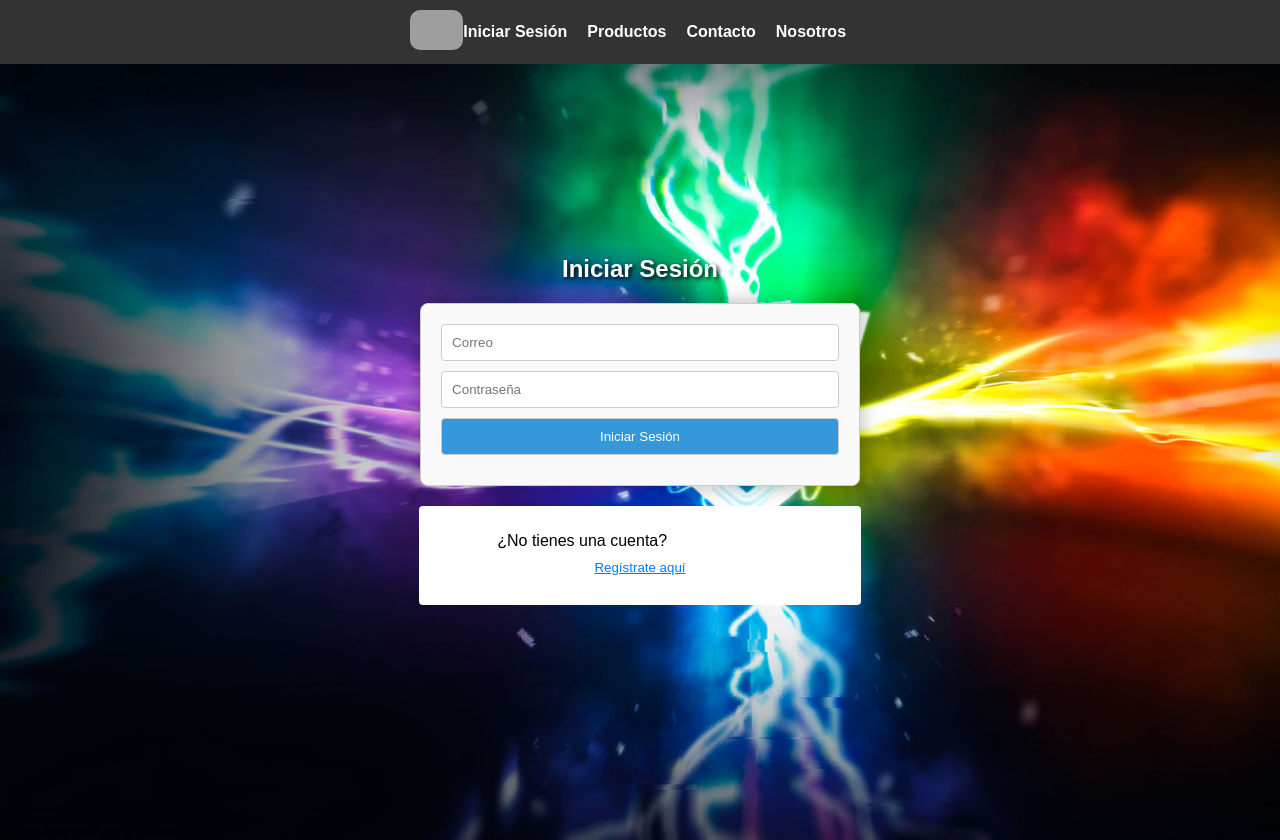
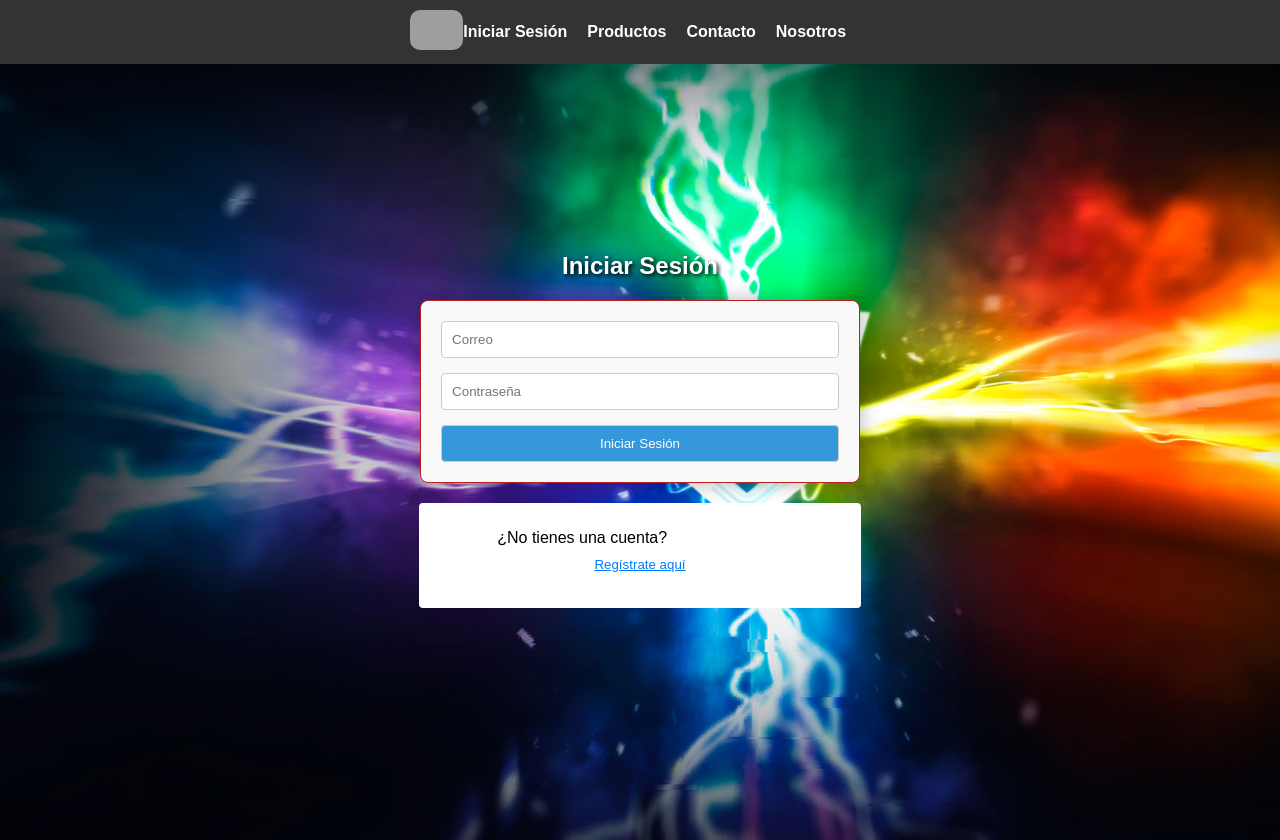
Before and after one commit to EmanuelAyala13/GeneracionZFinal, a React (Create React App) app: page /iniciar-sesion in a window 1280 px wide. Built offline with nearby package versions, Linux system fonts and the light colour scheme; grey boxes are pictures that could not be loaded.

Commit message:
first commit

```diff
--- a/src/pages/IniciarSesion.css
+++ b/src/pages/IniciarSesion.css
@@ -10,7 +10,7 @@
   width: 90%;
   max-width: 400px;
   padding: 20px;
-  border: 1px solid #ccc;
+  border: 1px solid #b92020;
   border-radius: 8px;
   background-color: #f9f9f9;
   text-align: center;
@@ -20,7 +20,7 @@
 .user-info-container h2 {
   font-size: 24px;
   margin-bottom: 10px;
-  color: white;
+  color: rgb(0, 15, 153);
   text-shadow: 2px 2px 4px black;
 }
 
@@ -53,20 +53,6 @@
   color: #65b300;
 }
 
-.logout-button {
-  padding: 10px 20px;
-  border: none;
-  border-radius: 4px;
-  background-color: #dc3545;
-  color: white;
-  cursor: pointer;
-  transition: background-color 0.3s ease;
-}
-
-.logout-button:hover {
-  background-color: #c82333;
-}
-
 .input-field,
 .button {
   width: 100%;
@@ -85,13 +71,40 @@
   color: #0056b3;
 }
 
-.form-container > *,
-.signup-link > * {
-  margin-bottom: 10px;
+.logout-container {
+  width: 100%;
+  text-align: center;
+  margin-top: 20px;
 }
 
-.user-info {
-  margin-bottom: 20px;
+.logout-button {
+  width: 150px;
+  padding: 10px;
+  border: none;
+  border-radius: 4px;
+  background-color: #dc3545;
+  color: white;
+  cursor: pointer;
+  transition: background-color 0.3s ease;
+}
+
+.logout-button:hover {
+  background-color: #c82333;
+}
+
+.cancel-button {
+  width: 150px;
+  padding: 10px;
+  border: none;
+  border-radius: 4px;
+  background-color: #007bff;
+  color: white;
+  cursor: pointer;
+  transition: background-color 0.3s ease;
+}
+
+.cancel-button:hover {
+  background-color: #0056b3;
 }
 
 @media (max-width: 760px) {
--- a/src/pages/IniciarSesion.js
+++ b/src/pages/IniciarSesion.js
@@ -12,6 +12,8 @@ function IniciarSesion() {
   const [password, setPassword] = useState('');
   const [registeredUsers, setRegisteredUsers] = useState([]);
   const [isLoggedIn, setIsLoggedIn] = useState(false);
+  const [showWelcomeMessage, setShowWelcomeMessage] = useState(false);
+  const [showLogoutConfirmation, setShowLogoutConfirmation] = useState(false);
 
   useEffect(() => {
     const usersFromLocalStorage = JSON.parse(localStorage.getItem('registeredUsers'));
@@ -26,6 +28,7 @@ function IniciarSesion() {
       setLastName(lastName);
       setEmail(email);
       setIsLoggedIn(true);
+      setShowWelcomeMessage(true);
     }
   }, []);
 
@@ -34,6 +37,7 @@ function IniciarSesion() {
     if (user) {
       toast.success('Inicio de sesión exitoso');
       setIsLoggedIn(true);
+      setShowWelcomeMessage(true);
       localStorage.setItem('loggedInUser', JSON.stringify(user));
     } else {
       toast.error('Correo o contraseña incorrectos.');
@@ -51,13 +55,20 @@ function IniciarSesion() {
       localStorage.setItem('registeredUsers', JSON.stringify(updatedUsers));
       toast.success('Registro exitoso. Iniciando sesión automáticamente.');
       setIsLoggedIn(true);
+      setShowWelcomeMessage(true);
       localStorage.setItem('loggedInUser', JSON.stringify(newUser));
     }
   };
 
   const handleLogout = () => {
+    setShowLogoutConfirmation(true);
+  };
+
+  const confirmLogout = () => {
     setIsLoggedIn(false);
+    setShowWelcomeMessage(false);
     localStorage.removeItem('loggedInUser');
+    setShowLogoutConfirmation(false);
   };
 
   const toggleForm = () => {
@@ -66,16 +77,27 @@ function IniciarSesion() {
 
   return (
     <div>
-      <Navbar isLoggedIn={isLoggedIn} onLogout={handleLogout} />
+      <Navbar isLoggedIn={isLoggedIn} />
       <ToastContainer />
-      {isLoggedIn ? (
+      <div className="container">
+        {showWelcomeMessage && (
           <div className="user-info-container">
-          <h2>Bienvenido, {name} {lastName}</h2>
+            <h2>Bienvenido: {name} {lastName}</h2>
             <p>Correo: {email}</p>
-          <button className="logout-button" onClick={handleLogout}>Cerrar sesión</button>
+            <div className="logout-container">
+              {showLogoutConfirmation ? (
+                <div>
+                  <button className="logout-button" onClick={confirmLogout}>Confirmar</button>
+                  <button className="logout-button" onClick={() => setShowLogoutConfirmation(false)}>Cancelar</button>
                 </div>
               ) : (
-        <div className="container">
+                <button className="logout-button" onClick={handleLogout}>Cerrar sesión</button>
+              )}
+            </div>
+          </div>
+        )}
+        {!showWelcomeMessage && (
+          <div>
             {isLogin ? (
               <div>
                 <h2>Iniciar Sesión</h2>
@@ -106,6 +128,7 @@ function IniciarSesion() {
           </div>
         )}
       </div>
+    </div>
   );
 }
 
--- a/src/styles/globalStyles.js
+++ b/src/styles/globalStyles.js
@@ -3,12 +3,13 @@ import { createGlobalStyle } from 'styled-components';
 const GlobalStyle = createGlobalStyle`
 body {
   background-image: url('/images/FondoPrincipal.png');
-    background-size: cover;
+  background-size: 100% 100%;
   background-repeat: no-repeat;
   background-attachment: fixed;
   margin: 0;
   font-family: 'Arial', sans-serif;
 }
+
 
   h1 {
     background: white;
```
Lines whose indentation alone changed are shown as unchanged.
